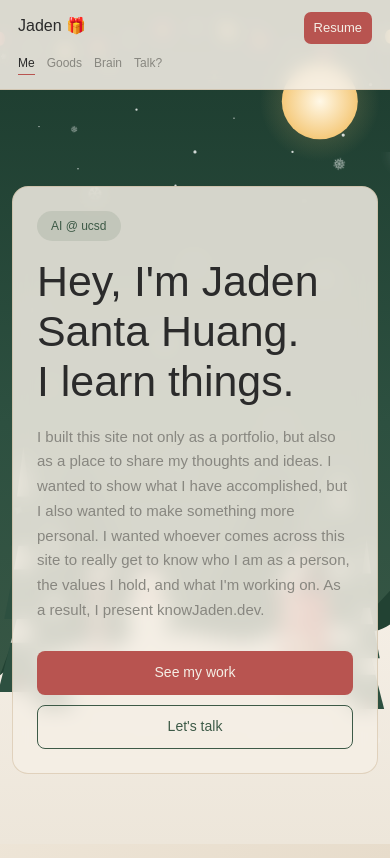
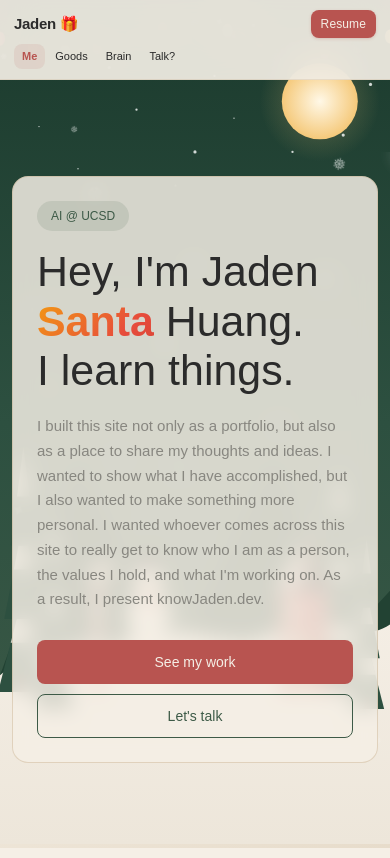
Before and after one commit to PaperTop/mysite, a Next.js app: page / in a window 390 px wide. Built offline with nearby package versions, Linux system fonts and the light colour scheme.

Commit message:
santa-v1.5.2

```diff
--- a/app/globals.css
+++ b/app/globals.css
@@ -80,20 +80,36 @@ a {
 }
 
 .nav {
-  min-height: clamp(68px, 9vh, 96px);
-  padding: 16px clamp(22px, 6vw, 72px);
-  border-bottom: 0.5px solid rgba(195, 168, 130, 0.4);
-  background: rgba(245, 239, 230, 0.88);
-  backdrop-filter: blur(8px);
+  position: sticky;
+  top: 0;
+  z-index: 10;
+  min-height: clamp(60px, 8vh, 80px);
+  padding: 0 clamp(22px, 6vw, 72px);
+  border-bottom: 1px solid rgba(195, 168, 130, 0.25);
+  background: rgba(245, 239, 230, 0.92);
+  backdrop-filter: blur(18px) saturate(1.4);
+  -webkit-backdrop-filter: blur(18px) saturate(1.4);
   display: flex;
   align-items: center;
   justify-content: center;
+  animation: nav-fade-in 0.6s ease-out both;
+}
+
+@keyframes nav-fade-in {
+  from {
+    opacity: 0;
+    transform: translateY(-12px);
+  }
+  to {
+    opacity: 1;
+    transform: translateY(0);
+  }
 }
 
 .nav-container {
   display: flex;
   align-items: center;
-  gap: clamp(18px, 3vw, 34px);
+  gap: clamp(24px, 3.5vw, 40px);
   width: 100%;
   max-width: 1040px;
   margin: 0 auto;
@@ -101,42 +117,66 @@ a {
 
 .nav-brand {
   color: var(--charcoal);
-  font-size: clamp(16px, 1.6vw, 22px);
-  font-weight: 500;
+  font-size: clamp(17px, 1.7vw, 22px);
+  font-weight: 600;
   white-space: nowrap;
+  letter-spacing: -0.02em;
+  transition: color 0.3s ease;
+}
+
+.nav-brand:hover {
+  color: var(--red);
 }
 
 .nav-links {
   display: flex;
-  gap: clamp(14px, 2.6vw, 32px);
-  margin-left: 8px;
+  gap: clamp(4px, 0.8vw, 6px);
+  margin-left: auto;
 }
 
 .nav-link {
   cursor: pointer;
   border: 0;
-  border-bottom: 1.5px solid transparent;
   background: transparent;
-  color: var(--stone);
-  font-size: clamp(14px, 1.35vw, 18px);
-  padding: 2px 0;
+  color: var(--charcoal);
+  font-size: clamp(14px, 1.35vw, 16px);
+  font-weight: 500;
+  padding: 6px 14px;
+  border-radius: 8px;
+  transition: color 0.25s ease, background-color 0.25s ease;
+  position: relative;
+}
+
+.nav-link:hover {
+  color: var(--charcoal);
+  background: rgba(195, 168, 130, 0.15);
 }
 
 .nav-link.active {
-  border-bottom-color: var(--red);
-  color: var(--charcoal);
+  color: var(--red);
+  background: rgba(184, 84, 80, 0.1);
+  font-weight: 600;
 }
 
 .nav-cta {
-  margin-left: auto;
-  padding: 6px 14px;
+  margin-left: clamp(8px, 1.5vw, 16px);
+  padding: 8px 18px;
   border: none;
-  border-radius: 7px;
+  border-radius: 8px;
   background: var(--red);
   color: var(--cream);
   cursor: pointer;
-  font-size: clamp(13px, 1.2vw, 16px);
+  font-size: clamp(13px, 1.2vw, 15px);
   font-weight: 500;
+  letter-spacing: 0.01em;
+  transition: transform 0.2s ease, box-shadow 0.2s ease, background-color 0.2s ease;
+  box-shadow: 0 1px 3px rgba(184, 84, 80, 0.25);
+}
+
+.nav-cta:hover {
+  transform: translateY(-1px);
+  box-shadow: 0 4px 12px rgba(184, 84, 80, 0.35);
+  background: #c45c58;
 }
 
 .page {
@@ -179,6 +219,59 @@ a {
   font-weight: 500;
   line-height: 1.12;
   letter-spacing: 0;
+  position: relative;
+}
+
+.santa-name {
+  background: linear-gradient(135deg, #c0392b, #e74c3c, #f39c12, #e74c3c, #c0392b);
+  background-size: 300% 300%;
+  -webkit-background-clip: text;
+  background-clip: text;
+  -webkit-text-fill-color: transparent;
+  animation: santa-shimmer 4s ease-in-out infinite;
+  font-weight: 600;
+  cursor: pointer;
+  transition: transform 0.2s ease;
+  display: inline-block;
+}
+
+.santa-name:hover {
+  transform: scale(1.08);
+}
+
+.santa-name:active {
+  transform: scale(0.95);
+}
+
+@keyframes santa-shimmer {
+  0% { background-position: 0% 50%; }
+  50% { background-position: 100% 50%; }
+  100% { background-position: 0% 50%; }
+}
+
+.hoho-toast {
+  position: absolute;
+  left: 50%;
+  transform: translateX(-50%);
+  font-size: clamp(18px, 2.5vw, 28px);
+  font-weight: 600;
+  color: var(--red);
+  -webkit-text-fill-color: var(--red);
+  background: none;
+  pointer-events: none;
+  white-space: nowrap;
+  animation: hoho-float 1.5s ease-out forwards;
+}
+
+@keyframes hoho-float {
+  0% {
+    opacity: 1;
+    transform: translateX(-50%) translateY(0);
+  }
+  100% {
+    opacity: 0;
+    transform: translateX(-50%) translateY(-60px);
+  }
 }
 
 .hero-sub {
@@ -426,24 +519,24 @@ textarea.form-input {
 
 @media (max-width: 720px) {
   .nav {
-    padding: 14px 18px;
+    padding: 0 18px;
   }
 
   .nav-container {
-    gap: 14px;
+    gap: 10px;
   }
 
   .nav-links {
-    gap: 12px;
-    margin-left: 0;
+    gap: 2px;
   }
 
   .nav-link {
     font-size: 12px;
+    padding: 5px 10px;
   }
 
   .nav-cta {
-    padding: 6px 10px;
+    padding: 6px 12px;
   }
 
   .page {
@@ -465,15 +558,34 @@ textarea.form-input {
 }
 
 @media (max-width: 430px) {
+  .nav {
+    padding: 10px 14px;
+  }
+
   .nav-container {
-    align-items: flex-start;
-    flex-direction: column;
+    flex-wrap: wrap;
+    gap: 6px;
+  }
+
+  .nav-brand {
+    font-size: 15px;
+  }
+
+  .nav-links {
+    order: 3;
+    width: 100%;
+    gap: 2px;
+  }
+
+  .nav-link {
+    font-size: 11px;
+    padding: 4px 8px;
   }
 
   .nav-cta {
-    position: absolute;
-    top: 12px;
-    right: 18px;
+    margin-left: auto;
+    padding: 5px 10px;
+    font-size: 12px;
   }
 
   .page {
--- a/app/page.tsx
+++ b/app/page.tsx
@@ -1,6 +1,6 @@
 "use client";
 
-import { useEffect, useRef, useState } from "react";
+import { useCallback, useEffect, useRef, useState } from "react";
 
 type PageId = "me" | "goods" | "brain" | "talk";
 
@@ -23,6 +23,23 @@ const snowflakes = Array.from({ length: 22 }, (_, index) => ({
 export default function Home() {
   const [activePage, setActivePage] = useState<PageId>("me");
   const canvasRef = useRef<HTMLCanvasElement>(null);
+  const [hohos, setHohos] = useState<number[]>([]);
+
+  const playHoho = useCallback(() => {
+    const ctx = new AudioContext();
+    const notes = [523.25, 659.25, 783.99]; // C5, E5, G5
+    notes.forEach((freq, i) => {
+      const osc = ctx.createOscillator();
+      const gain = ctx.createGain();
+      osc.type = "sine";
+      osc.frequency.value = freq;
+      gain.gain.setValueAtTime(0.25, ctx.currentTime + i * 0.15);
+      gain.gain.exponentialRampToValueAtTime(0.001, ctx.currentTime + i * 0.15 + 0.35);
+      osc.connect(gain).connect(ctx.destination);
+      osc.start(ctx.currentTime + i * 0.15);
+      osc.stop(ctx.currentTime + i * 0.15 + 0.35);
+    });
+  }, []);
 
   useEffect(() => {
     const canvas = canvasRef.current;
@@ -111,9 +128,28 @@ export default function Home() {
             aria-hidden={activePage !== "me"}
           >
             <div className="content-card">
-              <span className="hero-tag">AI @ ucsd</span>
+              <span className="hero-tag">AI @ UCSD</span>
               <h1 className="hero-h1">
-                Hey, I&apos;m Jaden Santa Huang.
+                Hey, I&apos;m Jaden{" "}
+                <span
+                  className="santa-name"
+                  onClick={() => { setHohos((prev) => [...prev, Date.now()]); playHoho(); }}
+                  role="button"
+                  tabIndex={0}
+                  onKeyDown={(e) => { if (e.key === "Enter" || e.key === " ") { setHohos((prev) => [...prev, Date.now()]); playHoho(); } }}
+                >
+                  Santa
+                </span>{" "}
+                Huang.
+                {hohos.map((id) => (
+                  <span
+                    key={id}
+                    className="hoho-toast"
+                    onAnimationEnd={() => setHohos((prev) => prev.filter((h) => h !== id))}
+                  >
+                    Ho Ho Ho! 🎅
+                  </span>
+                ))}
                 <br />
                 I learn things.
               </h1>
```
Also changed, not shown: 1 other file (tests, documents, lock files or other folders).
